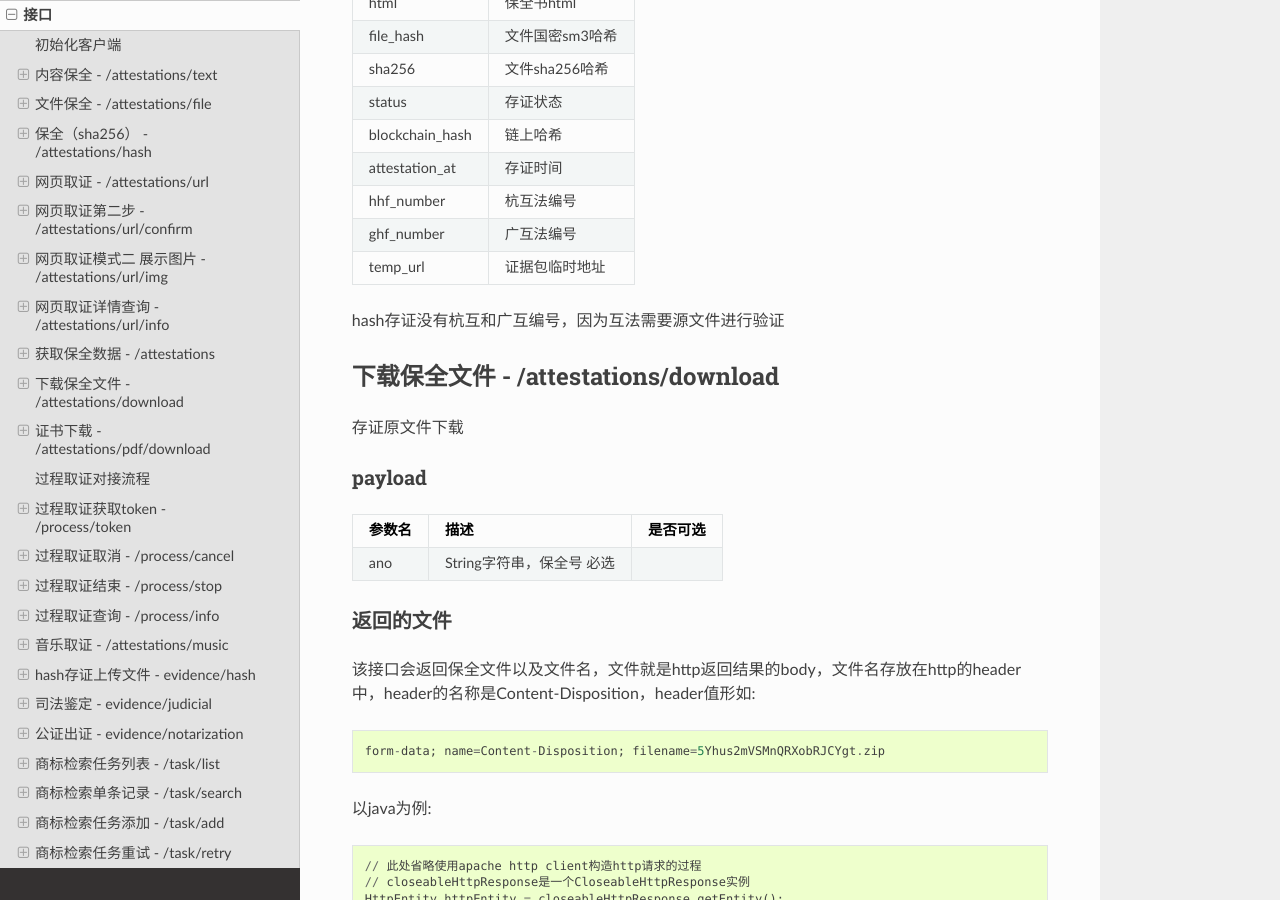
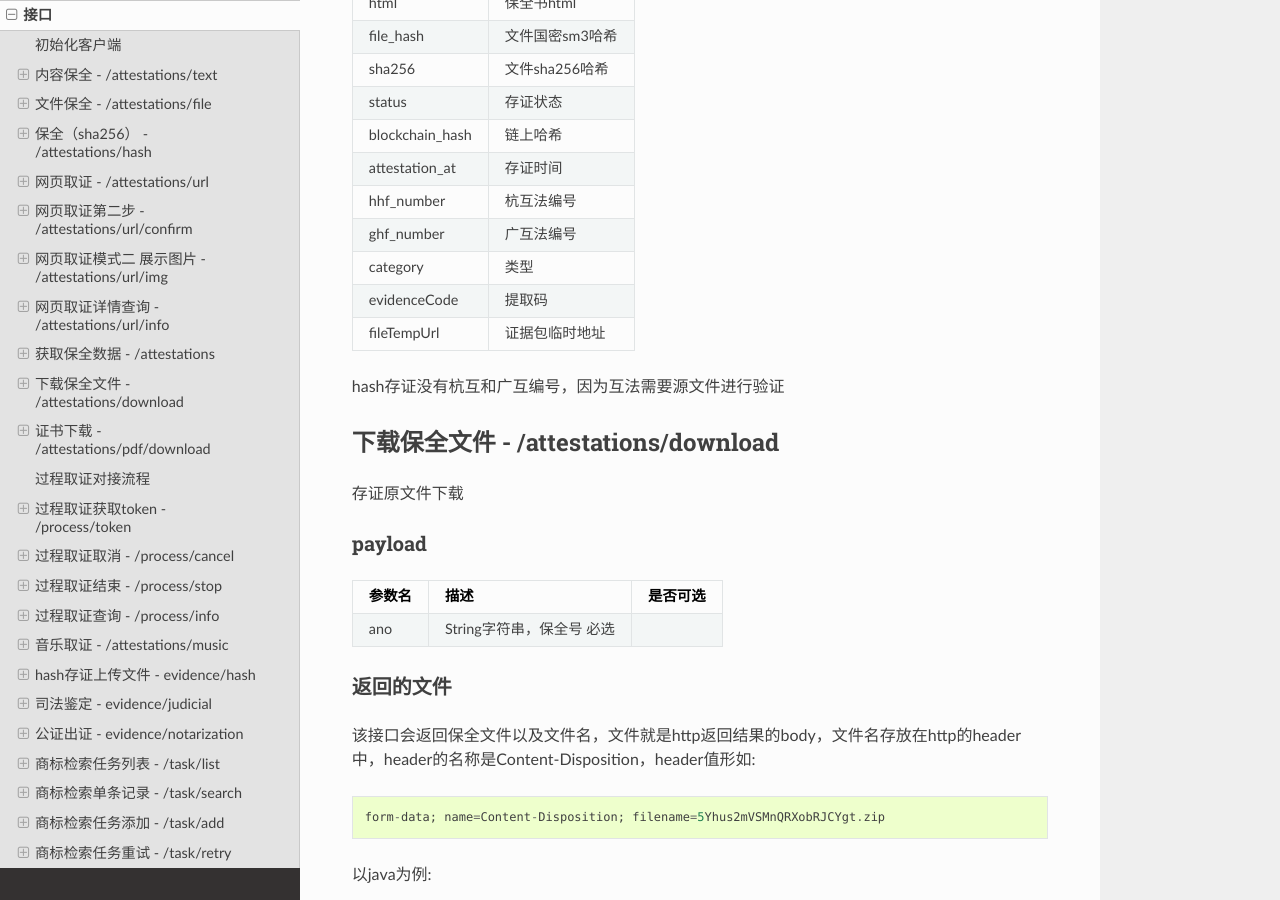
Before and after one commit to baoquan-hq/peacock-doc, a Sphinx documentation site: the page built from docs/api.rst, in a window 1280 px wide and 900 px high, scrolled down 5093 px. Built offline with Sphinx 7.4.7 and the Read the Docs theme 2.0.0, drawn with Linux system fonts in a browser that asks for light colours.

Commit message:
文件临时下载路径

```diff
--- a/docs/api.rst
+++ b/docs/api.rst
@@ -246,7 +246,9 @@ blockchain_hash    链上哈希
 attestation_at     存证时间
 hhf_number         杭互法编号
 ghf_number         广互法编号
-temp_url           证据包临时地址
+category           类型
+evidenceCode       提取码
+fileTempUrl        证据包临时地址
 =================  ================================================================
 hash存证没有杭互和广互编号，因为互法需要源文件进行验证
 
```
